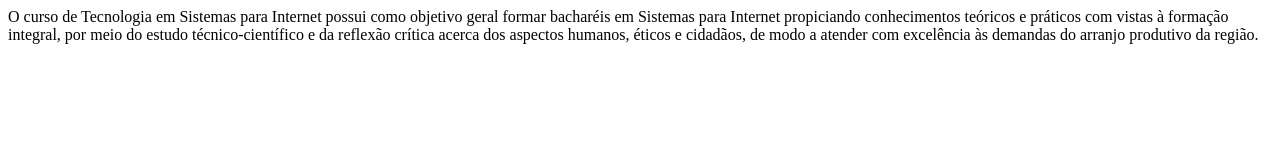
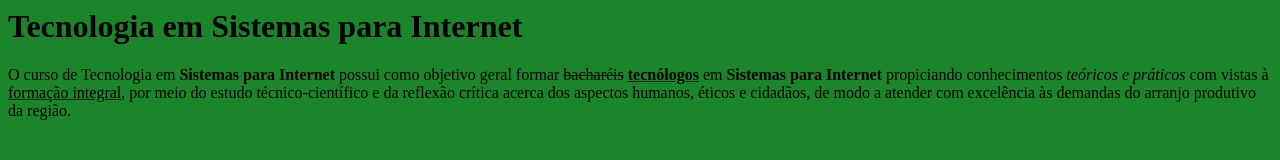
Before and after one commit to wilton-filho/FW1-GitHub, a plain HTML site: page Exemplos/exemplo03.html in a window 1280 px wide. Drawn offline with Linux system fonts and the light colour scheme.

Commit message:
Atualização

```diff
--- a/Exemplos/exemplo03.html
+++ b/Exemplos/exemplo03.html
@@ -1,9 +1,12 @@
-<html>
+<html lang="pt-br">
   <head>
-
+    <title> Exercício </title>
+	<meta charset="UTF-8">
   </head>
 
-  <body>
-	O curso de Tecnologia em Sistemas para Internet possui como objetivo geral formar bacharéis em Sistemas para Internet propiciando conhecimentos teóricos e práticos com vistas à formação integral, por meio do estudo técnico-científico e da reflexão crítica acerca dos aspectos humanos, éticos e cidadãos, de modo a atender com excelência às demandas do arranjo produtivo da região.
+  <body bgcolor="#1A8529">
+	<h1>Tecnologia em Sistemas para Internet</h1>
+	<p>O curso de Tecnologia em <strong>Sistemas para Internet</strong> possui como objetivo geral formar <s>bacharéis</s> <ins><b>tecnólogos</b></ins> em <strong>Sistemas para Internet</strong> propiciando conhecimentos <em>teóricos e práticos</em> com vistas à <u>formação integral</u>, por meio do estudo técnico-científico e da reflexão crítica acerca dos aspectos humanos, éticos e cidadãos, de modo a atender com excelência às demandas do arranjo produtivo da região.</p>
   </body>
+
 </html>
```
